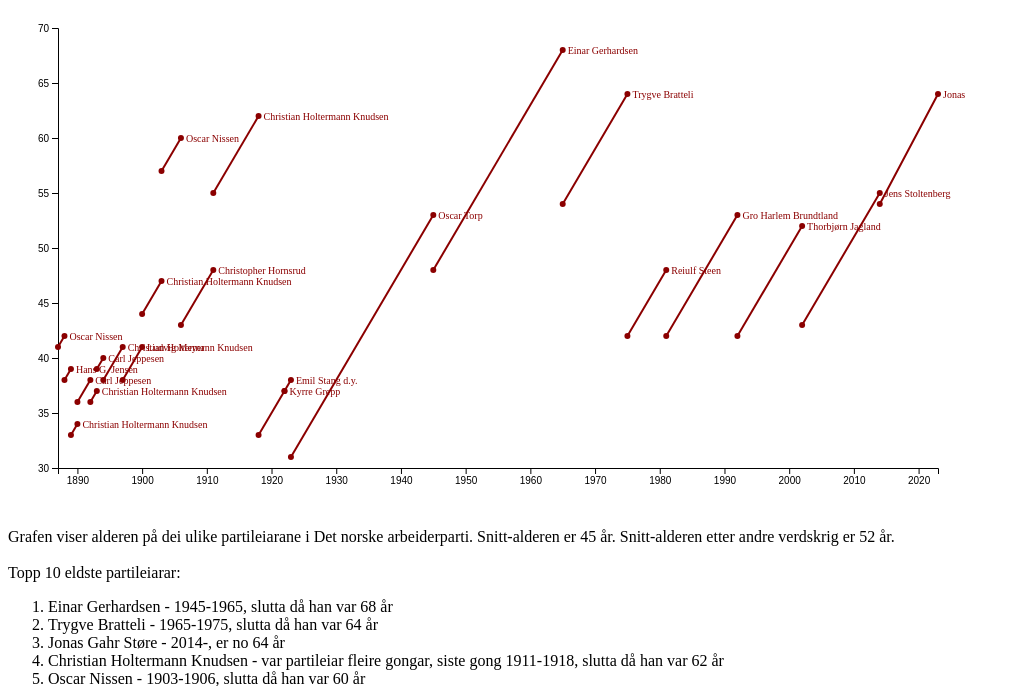
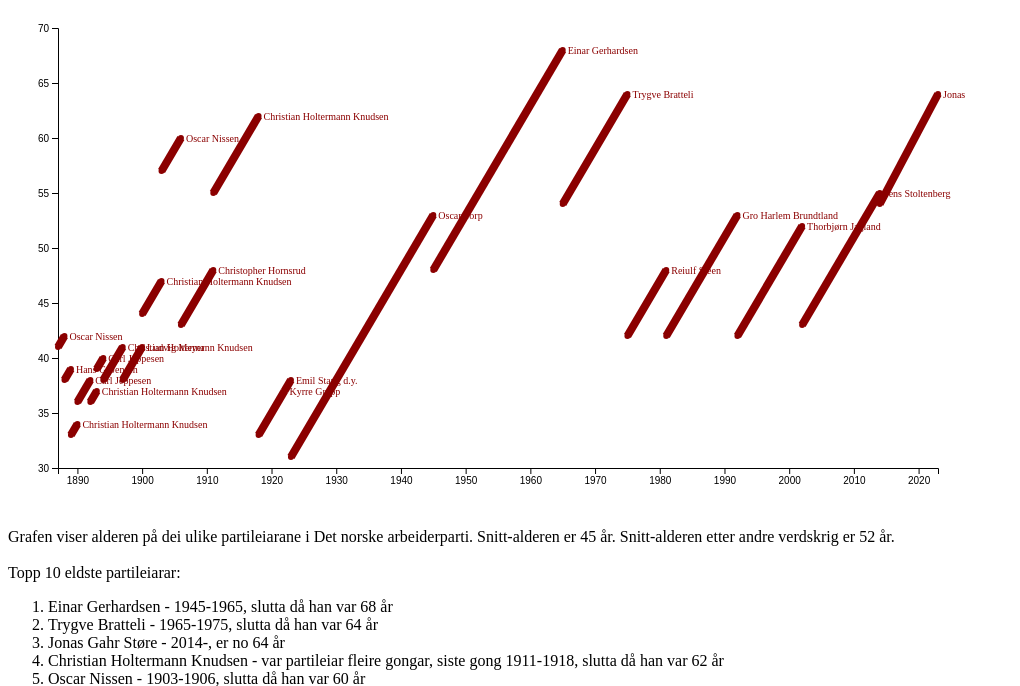
Before and after one commit to tanketom/grafar, a PHP site: page / in a window 1280 px wide. Shown: the top 686 px of the page, without its empty margins (0-1020 px from the left). Run offline with PHP 8.4, Linux system fonts and the light colour scheme.

Commit message:
Update styles.css

```diff
--- a/styles.css
+++ b/styles.css
@@ -1,7 +1,7 @@
 .line {
     fill: none;
     stroke: #8b0000;
-    stroke-width: 2px;
+    stroke-width: 8px;
 }
 
 .axis-label {
```
